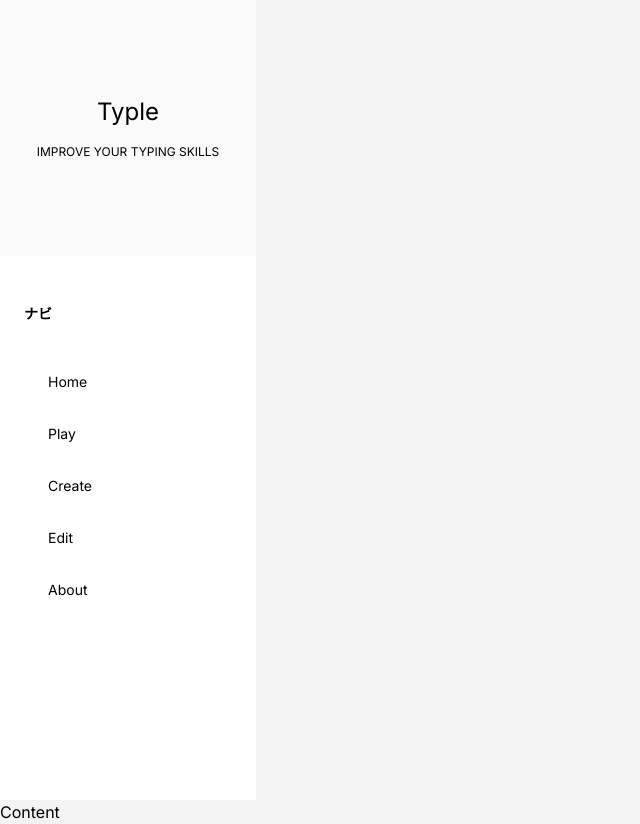
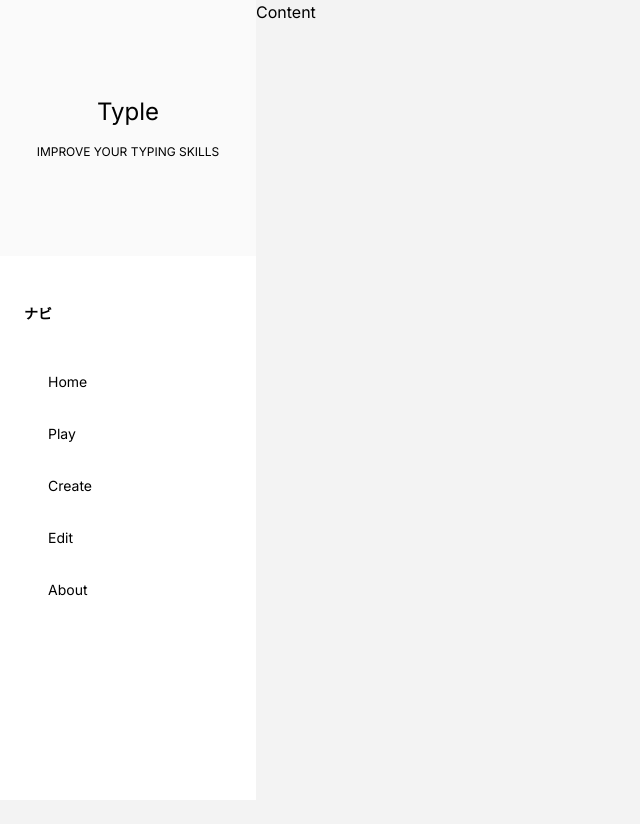
Before and after one commit to liyur-qie/typle-r, a Next.js app: page / in a window 1280 px wide. Shown: the whole page, without its empty margins (0-640 px from the left). After the commit the page ends 800 px from the top, so only its background shows below. Built offline with nearby package versions, Linux system fonts and the light colour scheme.

Commit message:
Fix layout

```diff
--- a/src/app/page.tsx
+++ b/src/app/page.tsx
@@ -2,11 +2,11 @@ import Sidebar from "@/components/Sidebar/Sidebar";
 
 export default function Home() {
   return (
-    <>
+    <div className="flex">
       <Sidebar />
       <main>
         <p>Content</p>
       </main>
-    </>
+    </div>
   );
 }
```
